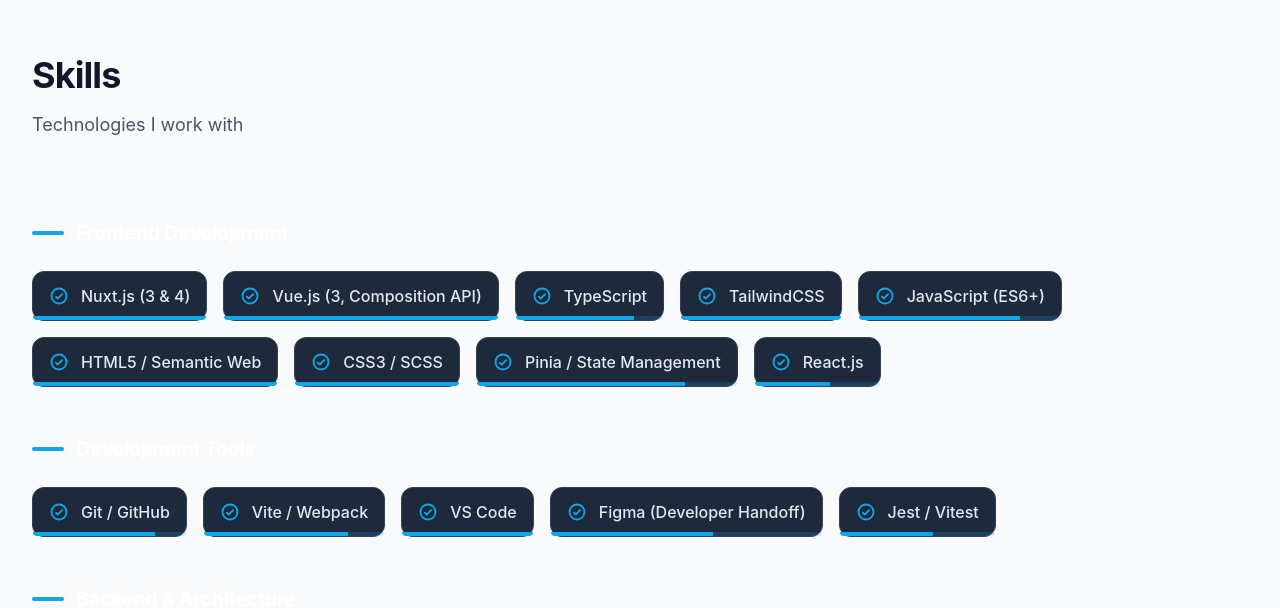
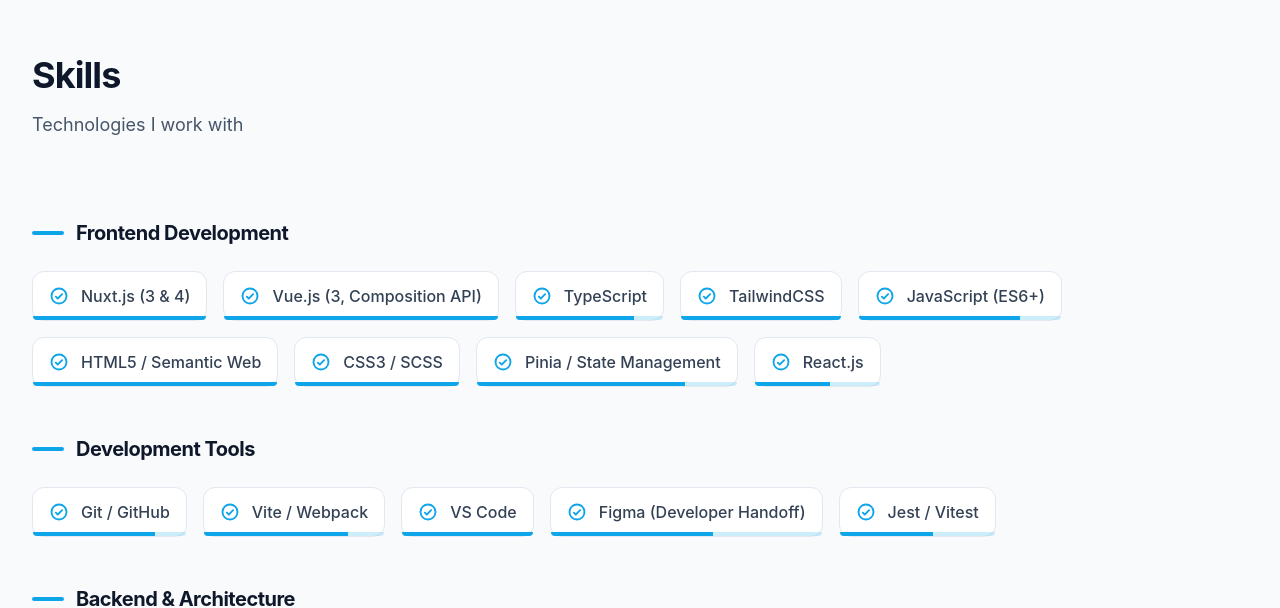
Before and after one commit to MaximeBignolet/portfolio_v3, a Nuxt app: page / in a window 1280 px wide. Shown: the part 1676-2284 px from the top of the page. Built offline with nearby package versions, Linux system fonts and the light colour scheme.

Commit message:
feat(): optimize light mode

```diff
--- a/components/sections/Contact.vue
+++ b/components/sections/Contact.vue
@@ -21,12 +21,12 @@
         </UiButton>
       </div>
 
-      <div class="mt-12 pt-8 border-t border-slate-700 flex justify-center gap-8">
-        <a :href="links.github" target="_blank" class="text-slate-400 hover:text-white transition-colors flex items-center gap-2">
+      <div class="mt-12 pt-8 border-t border-slate-200 dark:border-slate-700 flex justify-center gap-8">
+        <a :href="links.github" target="_blank" class="text-slate-500 dark:text-slate-400 hover:text-slate-900 dark:hover:text-white transition-colors flex items-center gap-2">
           <Icon name="ph:github-logo-bold" class="w-6 h-6" />
           <span class="hidden sm:inline">GitHub</span>
         </a>
-        <a :href="links.linkedin" target="_blank" class="text-slate-400 hover:text-white transition-colors flex items-center gap-2">
+        <a :href="links.linkedin" target="_blank" class="text-slate-500 dark:text-slate-400 hover:text-slate-900 dark:hover:text-white transition-colors flex items-center gap-2">
           <Icon name="ph:linkedin-logo-bold" class="w-6 h-6" />
           <span class="hidden sm:inline">LinkedIn</span>
         </a>
--- a/components/sections/Skills.vue
+++ b/components/sections/Skills.vue
@@ -8,7 +8,7 @@
   <UiSection id="skills" title="Skills" subtitle="Technologies I work with">
     <div class="grid gap-12">
       <div v-for="category in categories" :key="category" v-animate-on-scroll>
-        <h3 class="text-xl font-bold text-white mb-6 flex items-center gap-3">
+        <h3 class="text-xl font-bold text-slate-900 dark:text-white mb-6 flex items-center gap-3">
           <span class="w-8 h-1 bg-primary-500 rounded-full" aria-hidden="true"/>
           {{ category }}
         </h3>
@@ -17,12 +17,12 @@
           <li
             v-for="skill in skills.filter(s => s.category === category)"
             :key="skill.name"
-            class="group relative bg-slate-800 hover:bg-slate-700 px-4 py-3 rounded-xl transition-all duration-300 hover:-translate-y-1 border border-slate-700 hover:border-primary-500/50"
+            class="group relative bg-white dark:bg-slate-800 hover:bg-slate-50 dark:hover:bg-slate-700 px-4 py-3 rounded-xl transition-all duration-300 hover:-translate-y-1 border border-slate-200 dark:border-slate-700 hover:border-primary-500/50"
           >
             <div class="flex items-center gap-3">
               <!-- Icon placeholder logic could go here based on skill name -->
               <Icon name="ph:check-circle-bold" class="text-primary-500 w-5 h-5" aria-hidden="true" />
-              <span class="font-medium text-slate-200">{{ skill.name }}</span>
+              <span class="font-medium text-slate-700 dark:text-slate-200">{{ skill.name }}</span>
             </div>
 
             <!-- Optional Level Indicator -->
--- a/components/ui/Section.vue
+++ b/components/ui/Section.vue
@@ -11,7 +11,7 @@
   <section
     :id="id"
     class="py-20 md:py-32 relative overflow-hidden"
-    :class="dark ? 'bg-slate-900 text-white' : ''"
+    :class="dark ? 'bg-slate-900 text-white' : 'bg-slate-50 dark:bg-slate-900 text-slate-900 dark:text-white'"
   >
     <div class="container mx-auto px-4 sm:px-6 lg:px-8 relative z-10">
       <div v-if="title" v-motion-slide-visible-once-bottom class="mb-12 md:mb-20 max-w-3xl">
```
